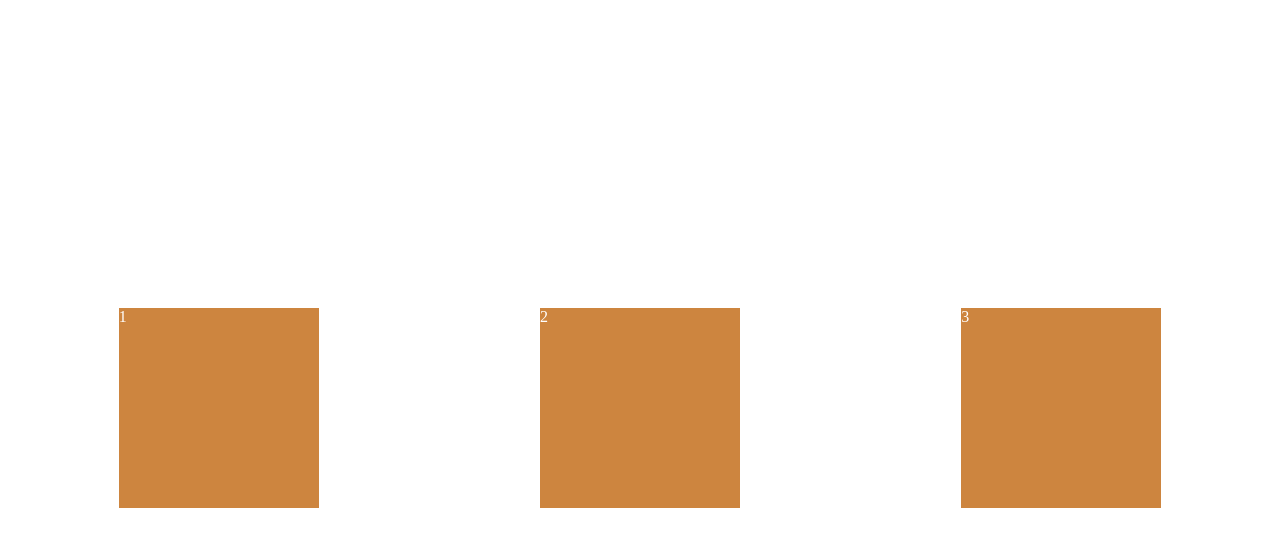
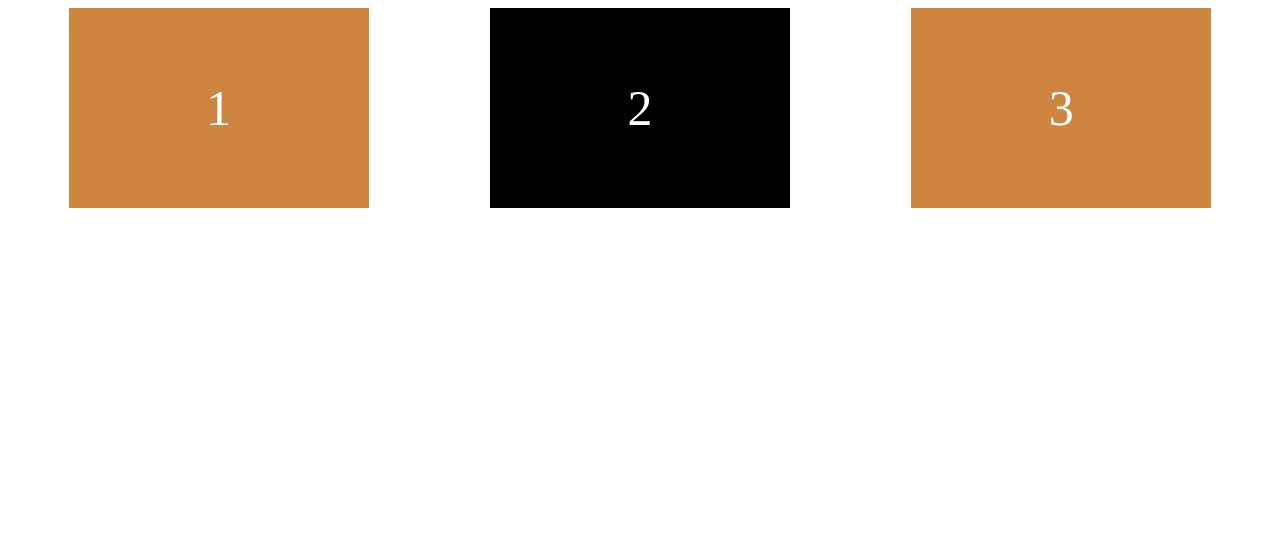
Before and after one commit to Huirsion/css-layout-2021, a plain HTML site: page index.html in a window 1280 px wide. Drawn offline with Linux system fonts and the light colour scheme.

Commit message:
Change CSS

```diff
--- a/index.html
+++ b/index.html
@@ -8,8 +8,10 @@
     <title>(S)CSS Master Class</title>
   </head>
   <body>
-    <div class="box">1</div>
-    <div class="box">2</div>
-    <div class="box">3</div>
+    <div class="parent">
+      <div class="child">1</div>
+      <div class="child">2</div>
+      <div class="child">3</div>
+    </div>
   </body>
 </html>
--- a/styles.css
+++ b/styles.css
@@ -1,15 +1,22 @@
-body{
+.parent{
     height: 100vh;
     display: flex;
     /* Main Axis */
     justify-content: space-around;
-    /* Cross Axis */
+    align-content: space-around;
+}
+
+.child{
+    width: 300px;
+    height: 200px;
+    background: peru;
+    color: white;
+    font-size: 50px;
+    display: flex;
+    justify-content: center;
     align-items: center;
 }
 
-.box{
-    width: 200px;
-    height: 200px;
-    background: peru;
-    color: white;
+.child:nth-child(2){
+    background: black;
 }
```
